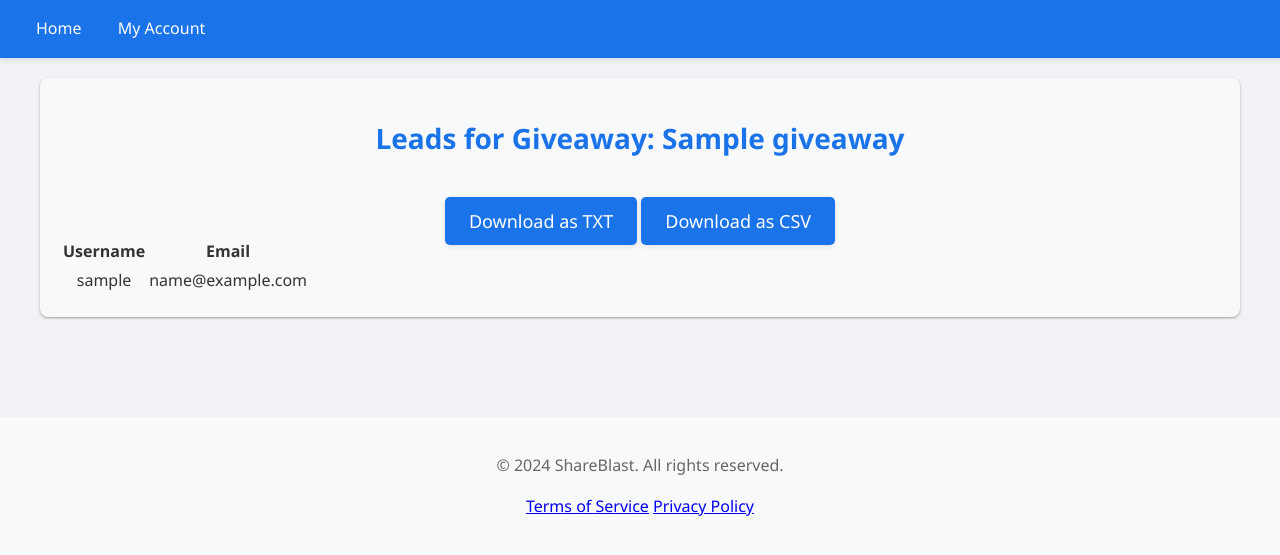
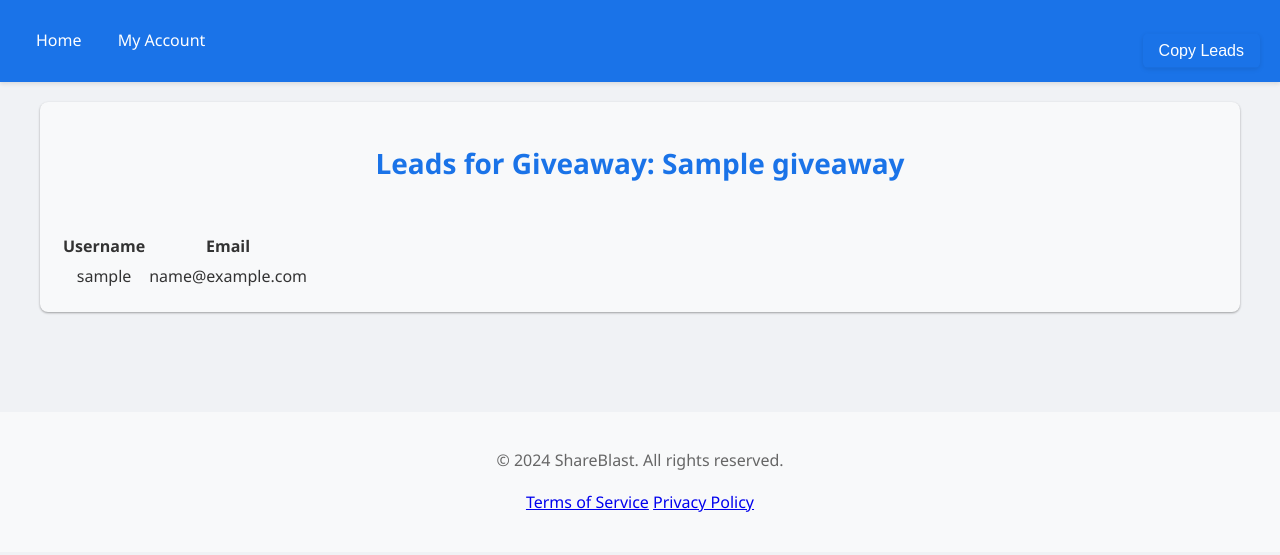
Before and after one commit to simowardi/ShareBlast, a Flask app: page /giveaway/giveaway/1/leads in a window 1280 px wide. Shown: the top 555 px of the page. Run offline with Flask 2, Linux system fonts and the light colour scheme; a user stored in the database is signed in; tables that the repository leaves empty hold one stand-in row (values such as "Sample post").

Commit message:
lead & winner update v2.8

```diff
--- a/routes/giveaway.py
+++ b/routes/giveaway.py
@@ -138,49 +138,3 @@ def view_leads(giveaway_id):
     leads = [(p.user.username, p.user.email) for p in participations]
 
     return render_template('giveaway_leads.html', giveaway=giveaway, leads=leads)
-
-
-@giveaway_bp.route('/giveaway/<int:giveaway_id>/download/<file_format>', methods=['GET'])
-@login_required
-def download_leads(giveaway_id, file_format):
-    """
-    Download the leads for a giveaway in the specified file format.
-    Args:
-        giveaway_id (int): The ID of the giveaway.
-        file_format (str): The format of the file to download the leads in ('txt' or 'csv').
-    Returns:
-        the downloaded leads in the specified file format.
-    Raises:
-        flask.abort.NotFound: If the giveaway with the given ID does not exist.
-    Side Effects:
-        Flashes a message if the user is not authorized to download the leads.
-        Redirects to the view_giveaway page if the user is not authorized.
-        Flashes a message if an invalid file format is requested.
-        Redirects to the view_leads page if an invalid file format is requested.
-    """
-    giveaway = Giveaway.query.get_or_404(giveaway_id)
-    if current_user.id != giveaway.creator_id:
-        flash('You are not authorized to download the leads for this giveaway.', 'danger')
-        return redirect(url_for('giveaway.view_giveaway', giveaway_id=giveaway_id))
-
-    participations = Participation.query.filter_by(giveaway_id=giveaway_id).all()
-    leads = [(p.user.username, p.user.email) for p in participations]
-
-    if file_format == 'txt':
-        output = "\n".join([f"{username}, {email}" for username, email in leads])
-        response = make_response(output)
-        response.headers["Content-Disposition"] = f"attachment; filename=leads_{giveaway.id}.txt"
-        response.headers["Content-Type"] = "text/plain"
-    elif file_format == 'csv':
-        output = StringIO()
-        writer = csv.writer(output)
-        writer.writerow(['Username', 'Email'])
-        writer.writerows(leads)
-        response = make_response(output.getvalue())
-        response.headers["Content-Disposition"] = f"attachment; filename=leads_{giveaway.id}.csv"
-        response.headers["Content-Type"] = "text/csv"
-    else:
-        flash('Invalid file format requested.', 'danger')
-        return redirect(url_for('giveaway.view_leads', giveaway_id=giveaway_id))
-
-    return response
--- a/templates/giveaway.html
+++ b/templates/giveaway.html
@@ -32,10 +32,6 @@
     	            <h2 class="text-center">Winner: {{ giveaway.winner.username }}</h2>
         	    </div>
         	{% endif %}
-			    <div class="text-center mt-1">
-                <form action="{{ url_for('giveaway.enter_giveaway', giveaway_id=giveaway.id) }}" method="POST">
-                    <button type="submit" class="btn">Enter Giveaway</button>
-                </form>
                 {% if current_user.id == giveaway.creator_id %}
                 <a href="{{ url_for('giveaway.view_leads', giveaway_id=giveaway.id) }}" class="btn">View Leads</a>
                 {% endif %}
--- a/templates/giveaway_leads.html
+++ b/templates/giveaway_leads.html
@@ -13,17 +13,16 @@
                 <a href="{{ url_for('index') }}">Home</a>
                 <a href="{{ url_for('account.account') }}">My Account</a>
             </div>
+            <div>
+                <button id="copy-leads-btn" class="btn">Copy Leads</button>
+            </div>
         </nav>
     </header>
 
     <div class="container">
         <div class="giveaway-details">
             <h1 class="text-center">Leads for Giveaway: {{ giveaway.title }}</h1>
-			</br>
-            <div class="download-links">
-                <a href="{{ url_for('giveaway.download_leads', giveaway_id=giveaway.id, file_format='txt') }}" class="btn">Download as TXT</a>
-                <a href="{{ url_for('giveaway.download_leads', giveaway_id=giveaway.id, file_format='csv') }}" class="btn">Download as CSV</a>
-            </div>
+            <br>
             <table class="leads-table">
                 <thead>
                     <tr>
@@ -51,6 +50,21 @@
         </p>
     </footer>
 
-    <script src="/static/js/giveaway.js"></script>
+    <script>
+        document.getElementById('copy-leads-btn').addEventListener('click', function() {
+            // Logic to copy leads goes here
+            alert('Copying leads...');
+            // Example logic to copy table content to clipboard
+            const table = document.querySelector('.leads-table');
+            const range = document.createRange();
+            range.selectNodeContents(table);
+            const selection = window.getSelection();
+            selection.removeAllRanges();
+            selection.addRange(range);
+            document.execCommand('copy');
+            selection.removeAllRanges();
+            alert('Leads copied to clipboard!');
+        });
+    </script>
 </body>
 </html>
```
